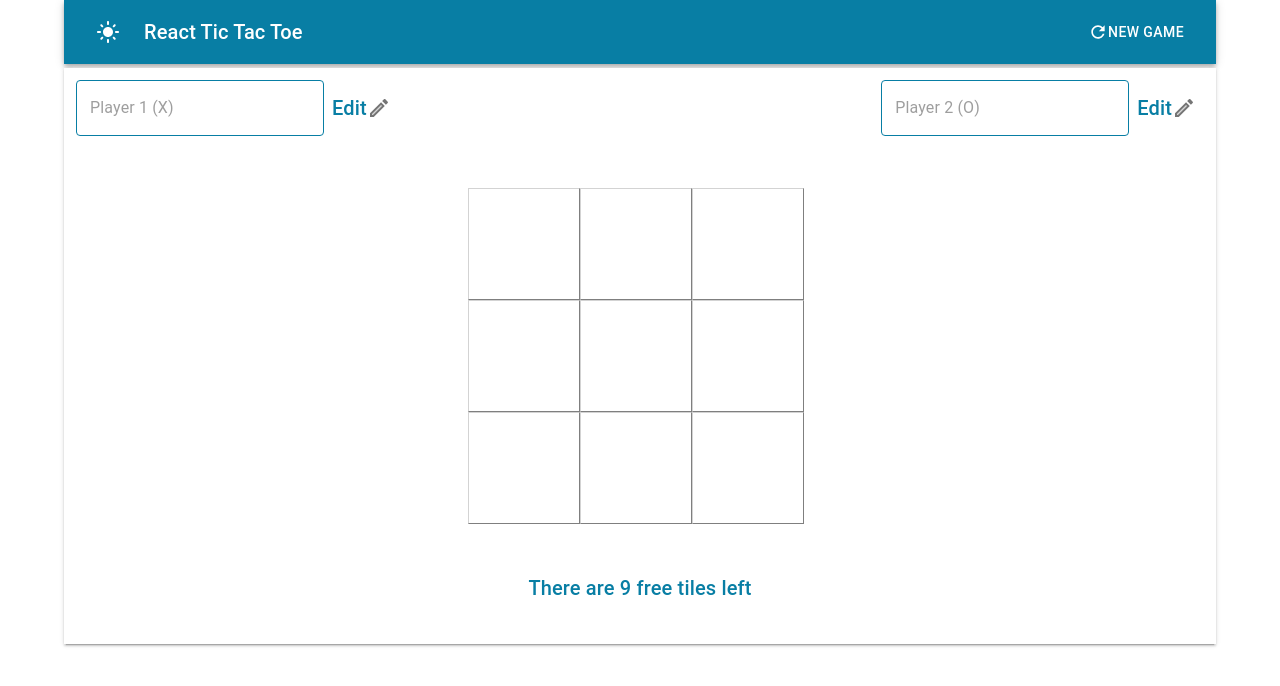
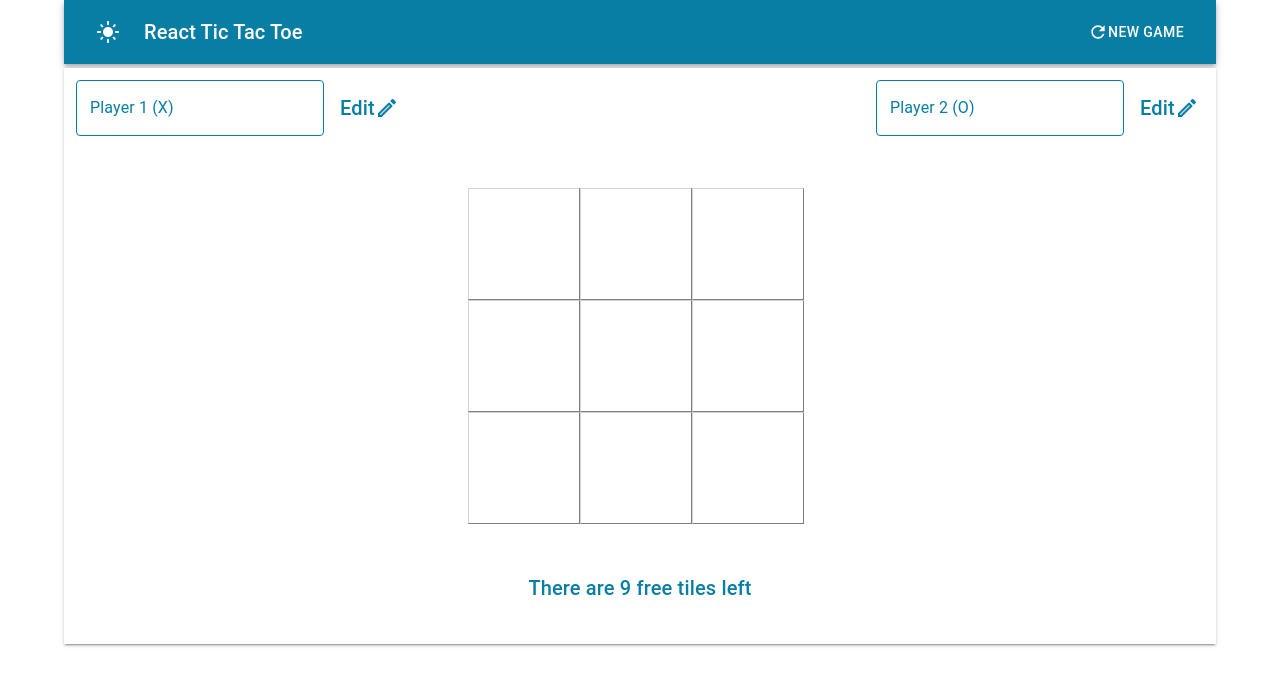
Before and after one commit to GianlucaGirardi/React_Tic_Tac_Toe, a React (Create React App) app: page / in a window 1280 px wide. Shown: the top 686 px of the page. Built offline with nearby package versions, Linux system fonts and the light colour scheme.

Commit message:
Applied proper dark mode colors and updated utils

```diff
--- a/src/App.js
+++ b/src/App.js
@@ -16,7 +16,7 @@ function App() {
   const [player2Name, setPlayer2Name] = useState(PLAYER2);
 
   return (
-    <div style={{backgroundColor: theme === DARK_THEME? 'lightgrey' : ''}}>
+    <div style={{backgroundColor: theme === DARK_THEME? '#16181d' : ''}}>
       <TurnContext.Provider value={{turn, setTurn, player1Name, setPlayer1Name, player2Name, setPlayer2Name}}>
         <ThemeContext.Provider value={{theme, setTheme}}>
           <ThemeProvider theme={appTheme}>
--- a/src/appUtils.js
+++ b/src/appUtils.js
@@ -6,6 +6,7 @@ export const appTheme = createTheme({
       main: 'rgb(8 126 164 )',
       dark: '#2E3440',
       darkBody: '#ECEFF4',
+      darkText: 'rgb(255, 255, 255)',
     },
   },
 });
--- a/src/components/Body/Body.jsx
+++ b/src/components/Body/Body.jsx
@@ -3,7 +3,7 @@ import { PlayerBar } from "./PlayerBar/PlayerBar";
 import { Gameboard } from "./Gameboard/Gameboard";
 import { ThemeContext } from "../../App";
 import { useContext } from "react";
-import { DARK_THEME, DARK_THEME_BODY } from "../../constants";
+import { DARK_THEME } from "../../constants";
 import './../../appUtils';
 import './body.css';
 
@@ -14,7 +14,7 @@ export const Body = () => {
             <Paper className="body"
                 elevation={2}
                 square
-                sx={{ backgroundColor: theme === DARK_THEME ? `color.${DARK_THEME_BODY}` : '' }}  >
+                sx={{ backgroundColor: theme === DARK_THEME ? `color.${DARK_THEME}` : '' }}  >
                 <PlayerBar />
                 <Gameboard />
             </Paper>
--- a/src/components/Body/Gameboard/Gameboard.jsx
+++ b/src/components/Body/Gameboard/Gameboard.jsx
@@ -2,7 +2,7 @@ import { Grid, Typography } from "@mui/material";
 import { createContext, useContext, useState } from "react";
 import { GameboardRow } from "./GameboardRow";
 import { GameOverModal } from "./GameOver/GameOverModal";
-import { initializeMap, isTie } from "./gameboardUtils";
+import { isRestartInterface, isTie, handleColorText } from "./gameboardUtils";
 import { INITIAL_TILE_NUMBER } from './../../../constants';
 import { ThemeContext } from "../../../App";
 import './gameboard.css';
@@ -17,10 +17,7 @@ export const Gameboard = () => {
     const [winner, setWinner] = useState(false);
     const { theme } = useContext(ThemeContext);
 
-    if (restart) {
-        initializeMap(gameboardMap, setRestart, setGameOver, setNumFreeTiles, setWinner);
-    }
-
+    isRestartInterface(gameboardMap, restart, setRestart, setGameOver, setNumFreeTiles, setWinner);
     isTie(numFreeTiles, gameOver, setGameOver);
 
     return (
@@ -32,7 +29,7 @@ export const Gameboard = () => {
                 <GameboardRow rowNum={3} />
             </Grid>
             <Grid >
-                <Typography variant="h6" padding={5} color={`color.${theme}`} sx={{ textAlign: 'center' }}>{`There ${numFreeTiles === 1 ? 'is' : 'are'} ${numFreeTiles} free ${numFreeTiles === 1 ? 'tile' : 'tiles'} left`}</Typography>
+                <Typography variant="h6" padding={5} color={handleColorText(theme)} sx={{ textAlign: 'center' }}>{`There ${numFreeTiles === 1 ? 'is' : 'are'} ${numFreeTiles} free ${numFreeTiles === 1 ? 'tile' : 'tiles'} left`}</Typography>
             </Grid>
         </GameContext.Provider>
     );
--- a/src/components/Body/Gameboard/GameboardCol.jsx
+++ b/src/components/Body/Gameboard/GameboardCol.jsx
@@ -1,14 +1,16 @@
 import { Grid } from '@mui/material';
 import { useContext, useRef } from 'react';
-import { TurnContext } from '../../../App';
+import { ThemeContext, TurnContext } from '../../../App';
 import { GameContext } from './Gameboard';
 import { markTile, isRestartBoard } from './gameboardUtils';
 import '../Gameboard/gameboard.css';
+import { DARK_THEME } from '../../../constants';
 
 export const GameboardCol = ({ rowNum, colNum, }) => {
     const tileId = `${rowNum}${colNum}`;
     const { gameOver, setGameOver, restart, numFreeTiles, setNumFreeTiles, gameboardMap, setWinner } = useContext(GameContext);
     const { turn, setTurn } = useContext(TurnContext);
+    const { theme } = useContext(ThemeContext);
     const tile = useRef();
 
     isRestartBoard(restart, tile);
@@ -20,7 +22,15 @@ export const GameboardCol = ({ rowNum, colNum, }) => {
                     ref={tile}
                     onClick={() => markTile(tileId, turn, numFreeTiles, setTurn, setGameOver, setNumFreeTiles, setWinner)}
                     disabled={gameboardMap.has(tileId) || gameOver}
-                    style={{ color: gameboardMap.get(tileId) === 'X' ? '#087EA4' : '#2E3440' }}>
+                    style={{
+                        color: gameboardMap.get(tileId) === 'X'
+                            ? theme === DARK_THEME
+                                ? 'rgb(255, 255, 255)'
+                                : 'rgb(8 126 164 )'
+                            : theme === DARK_THEME
+                                ? 'rgb(255, 255, 255)'
+                                : '#2E3440'
+                    }}>
                     {gameboardMap.has(tileId) ? gameboardMap.get(tileId) : ''}
                 </button>
             </Grid>
--- a/src/components/Body/Gameboard/gameboardUtils.js
+++ b/src/components/Body/Gameboard/gameboardUtils.js
@@ -1,5 +1,13 @@
 import { winningConfig } from '../../configurations';
 import { gameboardMap } from './Gameboard';
+import { DARK_THEME, DARK_THEME_TEXT, EDIT_MODE, SAVE_MODE } from '../../../constants';
+
+export const handleColorText = (theme) => {
+    return theme === DARK_THEME ? `color.${DARK_THEME_TEXT}` : `color.${theme}`;
+}
+export const toggleButtonText = (button) => {
+    return button === EDIT_MODE ? SAVE_MODE : EDIT_MODE;
+}
 
 export const markTile = (tileId, turn, numFreeTiles, setTurn, setGameOver, setNumFreeTiles, setWinner) => {
     gameboardMap.set(tileId, turn);
@@ -43,6 +51,12 @@ export const isRestartBoard = (restart, tile) => {
     }
 }
 
+export const isRestartInterface = (gameboardMap, restart, setRestart, setGameOver, setNumFreeTiles, setWinner) => {
+    if (restart) {
+        initializeMap(gameboardMap, setRestart, setGameOver, setNumFreeTiles, setWinner);
+    }
+}
+
 export const isTie = (numFreeTiles, gameOver, setGameOver) => {
     if (numFreeTiles === 0 && !gameOver) {
         setGameOver(true);
--- a/src/components/Body/PlayerBar/PlayerInput/PlayerInput.jsx
+++ b/src/components/Body/PlayerBar/PlayerInput/PlayerInput.jsx
@@ -3,52 +3,64 @@ import { useContext } from "react";
 import { ThemeContext } from "../../../../App";
 import EditTwoToneIcon from '@mui/icons-material/EditTwoTone';
 import SaveTwoToneIcon from '@mui/icons-material/SaveTwoTone';
-import { DARK_THEME, DEFAULT_THEME, EDIT_MODE, SAVE_MODE } from "../../../../constants";
+import { EDIT_MODE } from "../../../../constants";
+import { handleColorText, toggleButtonText } from "../../Gameboard/gameboardUtils";
 import '../playerBar.css';
 
 export const PlayerInput = ({ buttonMode, setButtonMode, player, setPlayerName }) => {
     const { theme } = useContext(ThemeContext);
-    const toggleButtonText = (button) => {
-        return button === EDIT_MODE ? SAVE_MODE : EDIT_MODE;
-    }
 
     const handleUserInput = (event) => {
         return setPlayerName(event.target.value);
     }
 
     return (
-        <Grid >
+        <Grid sx={{ display: 'flex' }}>
             <TextField id="outlined-basic" label={player} variant="outlined"
                 onChange={handleUserInput}
                 disabled={buttonMode === EDIT_MODE ? true : false}
                 sx={{
                     '& .MuiInputLabel-root.Mui-focused': {
-                        color: `color.${theme}`,
+                        color: handleColorText(theme),
+                    },
+                    '& .MuiInputBase-input': {
+                        color: handleColorText(theme),
+                    },
+                    '& .MuiInputLabel-root': {
+                        color: handleColorText(theme),
                     },
                     '& .MuiOutlinedInput-root': {
                         '& fieldset': {
-                            borderColor: `color.${theme}`,
+                            borderColor: handleColorText(theme),
+                            color: handleColorText(theme)
                         },
                         '&:hover fieldset': {
-                            borderColor: `color.${theme}`,
+                            borderColor: handleColorText(theme),
                         },
                         '&.Mui-focused fieldset': {
-                            borderColor: `color.${theme}`,
+                            borderColor: handleColorText(theme),
                         },
                         '&.Mui-disabled fieldset': {
-                            borderColor: `color.${theme}`,
+                            borderColor: handleColorText(theme),
                         },
+
                     },
                     "& .MuiInputBase-input.Mui-disabled": {
-                        WebkitTextFillColor: "#000000",
-
+                        WebkitTextFillColor: 'unset',
+                    },
+                    '& .MuiInputLabel-root.Mui-disabled': {
+                        color: handleColorText(theme),
                     },
                 }} />
-            <IconButton className='player-edit-button'
-                disableRipple onClick={() => setButtonMode(() => toggleButtonText(buttonMode))}>
-                <Typography variant="h6" color={theme === DARK_THEME ? `color.${DARK_THEME}` : `color.${DEFAULT_THEME}`} >{buttonMode}</Typography >
-                {buttonMode === EDIT_MODE ? <EditTwoToneIcon fontSize="lg" /> : <SaveTwoToneIcon fontSize="lg" />}
-            </IconButton>
+            <Grid sx={{ maxWidth: '4.5rem', ml: '0.5rem' }}>
+                <IconButton className='player-edit-button'
+                    disableRipple
+                    onClick={() => setButtonMode(() => toggleButtonText(buttonMode))}>
+                    <Typography variant="h6" color={handleColorText(theme)} >{buttonMode}</Typography >
+                    {buttonMode === EDIT_MODE
+                        ? <EditTwoToneIcon fontSize="lg" sx={{ color: handleColorText(theme) }} />
+                        : <SaveTwoToneIcon fontSize="lg" sx={{ color: handleColorText(theme) }} />}
+                </IconButton></Grid>
         </Grid >
     );
 }
--- a/src/constants.js
+++ b/src/constants.js
@@ -1,5 +1,6 @@
 export const DEFAULT_THEME = 'main';
 export const DARK_THEME = 'dark';
+export const DARK_THEME_TEXT = 'darkText';
 export const DARK_THEME_BODY = 'darkBody'
 export const GAME_NAME = 'React Tic Tac Toe';
 export const NEW_GAME = 'New Game';
```
Also changed, not shown: src/components/Body/Gameboard/GameOver/GameOverModal.jsx (+11 -7 lines).
